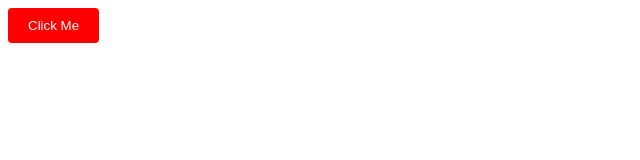
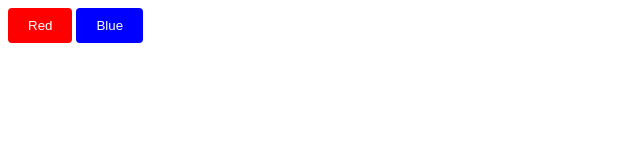
Before and after one commit to mhultjavad24/flow, a plain HTML site: page index.html in a window 1280 px wide. Shown: the whole page, without its empty margins (0-640 px from the left). Drawn offline with Linux system fonts and the light colour scheme.

Commit message:
feat: add blue button and update red button text

```diff
--- a/index.html
+++ b/index.html
@@ -13,12 +13,26 @@
             border-radius: 4px;
             cursor: pointer;
         }
+
+        .blue-button {
+            background-color: #0000ff;
+            color: white;
+            padding: 10px 20px;
+            border: none;
+            border-radius: 4px;
+            cursor: pointer;
+        }
+
+        .blue-button:hover {
+            background-color: #0000cc;
+        }
         .red-button:hover {
             background-color: #cc0000;
         }
     </style>
 </head>
 <body>
-    <button class="red-button">Click Me</button>
+    <button class="red-button">Red</button>
+    <button class="blue-button">Blue</button>
 </body>
 </html>
```
